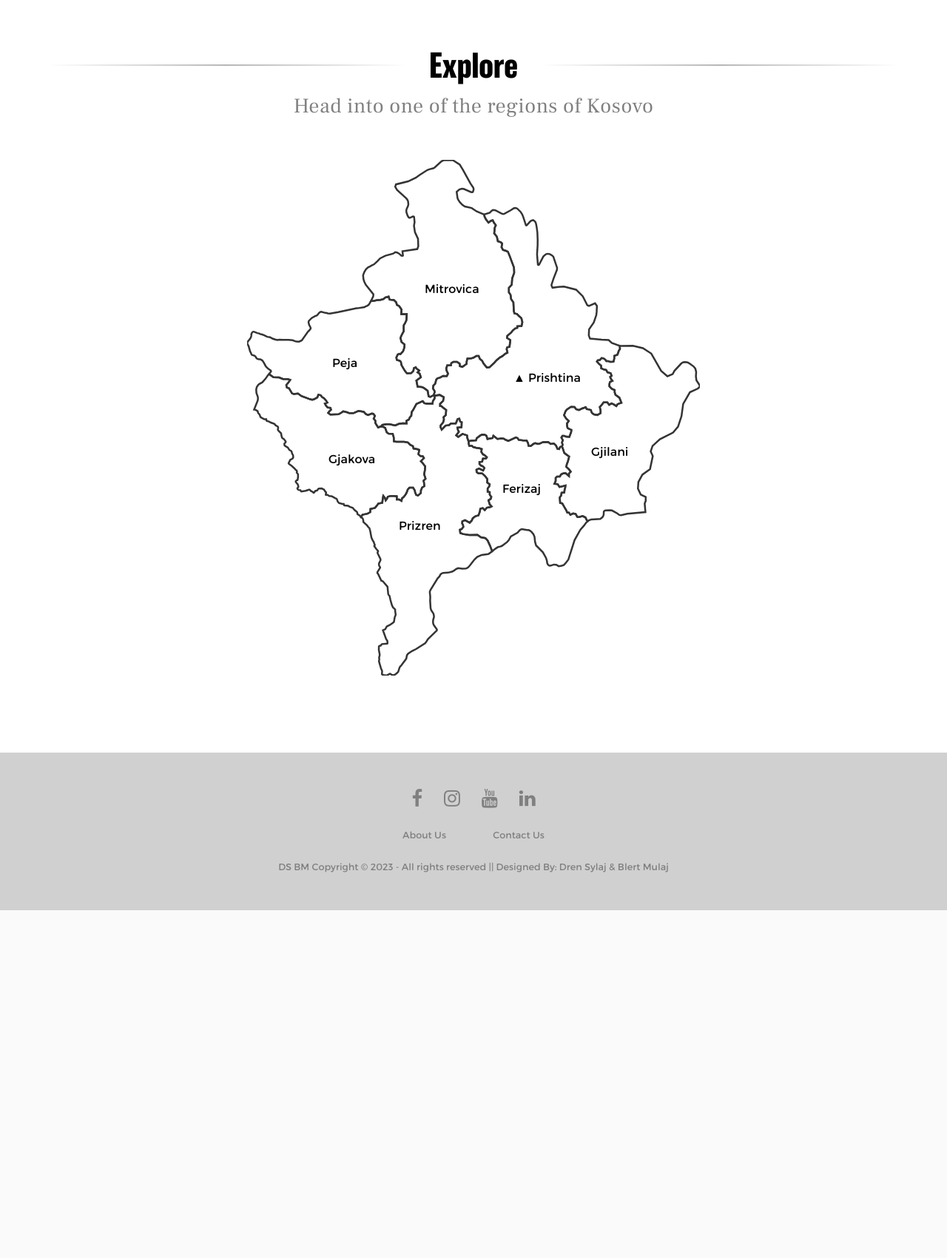
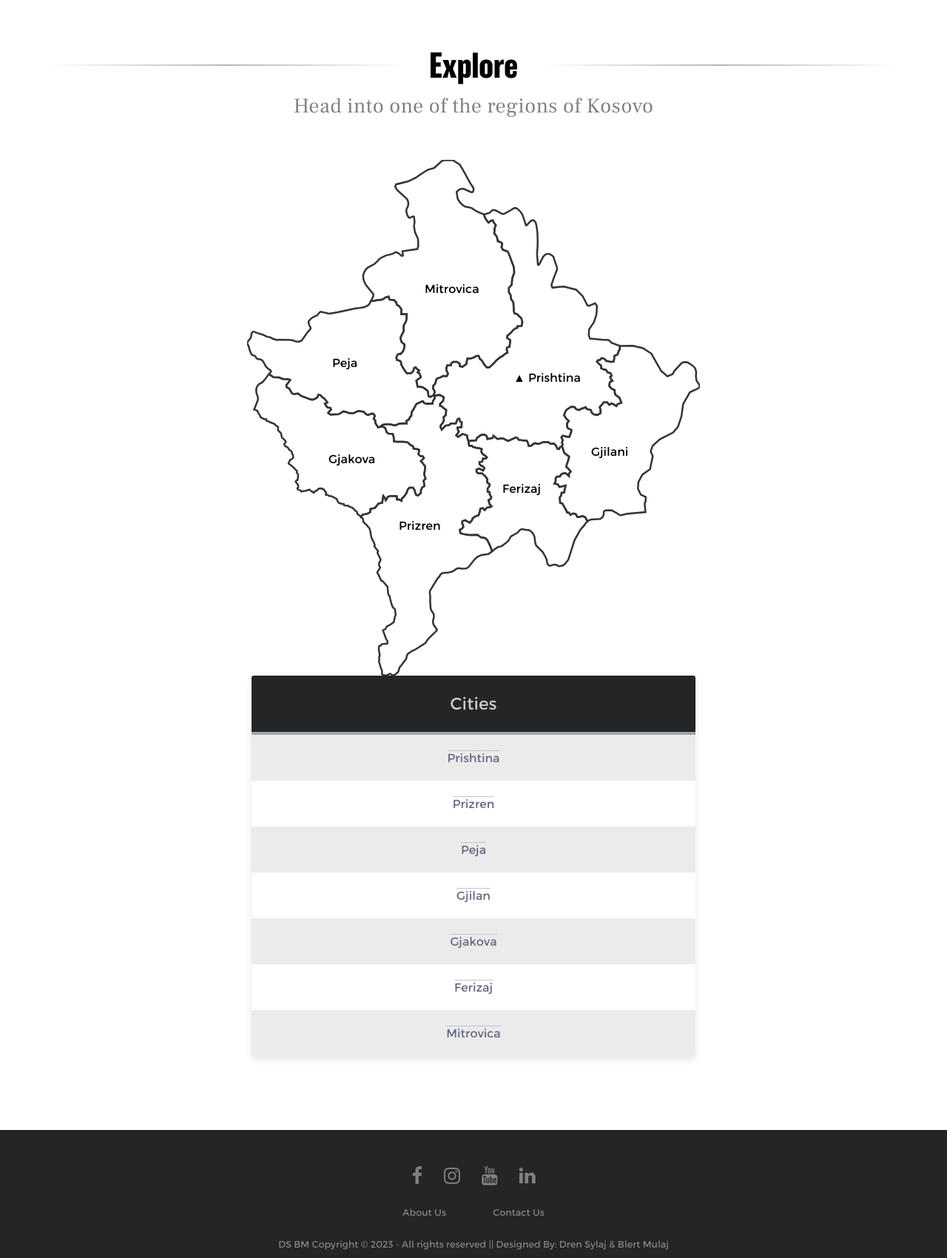
Before and after one commit to DrenSylaj/Projekti, a PHP site: page / in a window 1280 px wide; the page is wider, and only the part inside the window is pictured. Shown: the part 4800-6500 px from the top of that part at 74% size. Before the commit the page ends 6030 px from the top of that part, so only its background shows below. Run offline with PHP 8.4, Linux system fonts and the light colour scheme.

Commit message:
Added a table
Added a table that can be used as an optional way of navigating to the specific page of one of the cities.

```diff
--- a/index.css
+++ b/index.css
@@ -25,6 +25,11 @@
 @font-face {
     font-family: 'Frank';
     src: url(fonts/FrankRuhlLibre-Regular.ttf);
+}
+
+@font-face {
+    font-family: 'Sero';
+    src: url(fonts/SeroPro.ttf);
 }
 
 *{
@@ -158,6 +163,17 @@ body {
 
 /* ===== Colours ===== */
 :root{
+    --body-color: #18191A;
+    --nav-color: #242526;
+    --side-nav: #242526;
+    --text-color: #CCC;
+    --search-bar: #242526;
+    --underline-color: #244AA5;
+    --dropdown-background: #2c2d2d;
+    --shiriti-color: #fff;
+}
+
+body.dark{
     --body-color:#fff;
     --nav-color: #d0d0d0;
     --side-nav: #fff;
@@ -167,17 +183,6 @@ body {
     --underline-color: #D0A650;
     --dropdown-background: #ececec;
     --shiriti-color: #D0A650;
-}
-
-body.dark{
-    --body-color: #18191A;
-    --nav-color: #242526;
-    --side-nav: #242526;
-    --text-color: #CCC;
-    --search-bar: #242526;
-    --underline-color: #244AA5;
-    --dropdown-background: #2c2d2d;
-    --shiriti-color: #fff;
 }
 
 nav{
@@ -191,7 +196,7 @@ nav{
 }
 
 body.dark nav{
-    border: 1px solid #393838;
+    border: 1px solid #d0d0d0;
 
 }
 .logo-KS{
@@ -572,7 +577,7 @@ body.dark .search-field i{
     }
 
     .content p {
-        font-size: 16px;
+        font-size: 20px;
     }
 
     .content a {
@@ -1037,9 +1042,9 @@ label {
 
     .text-container p{
         text-align: center;
-        font-size: 16px;
-        font-weight: 200;
-        font-family: 'Gill Sans', 'Gill Sans MT', Calibri, 'Trebuchet MS', sans-serif;
+        font-size: 20px;
+        color: #434343;
+        font-family: 'Sero';
     }
 
     @import url("https://fonts.googleapis.com/css2?family=Lato:wght@400;700&family=Montserrat:wght@700&display=swap");
@@ -1232,3 +1237,132 @@ label {
     transition-delay: 500ms;
   }
 }
+
+@import url(https://fonts.googleapis.com/css?family=Roboto:400,500,700,300,100);
+
+div.table-title {
+   display: block;
+  margin: auto;
+  max-width: 600px;
+  padding:5px;
+  width: 100%;
+}
+
+.table-fill {
+  background: white;
+  border-radius:3px;
+  border-collapse: collapse;
+  height: 320px;
+  margin: auto;
+  max-width: 600px;
+  padding:5px;
+  width: 100%;
+  box-shadow: 0 5px 10px rgba(0, 0, 0, 0.1);
+  animation: float 5s infinite;
+}
+
+th{
+  color:var(--text-color);
+  background:var(--nav-color);
+  border-bottom:4px solid #9ea7af;
+  border-right: 1px solid #343a45;
+  font-size:23px;
+  font-weight: 100;
+  padding:24px;
+  text-align:left;
+  text-shadow: 0 1px 1px rgba(0, 0, 0, 0.1);
+  vertical-align:middle;
+}
+
+th:first-child {
+  border-top-left-radius:3px;
+}
+
+th:last-child {
+  border-top-right-radius:3px;
+  border-right:none;
+}
+
+tr a{
+    text-decoration: none;
+  border-top: 1px solid #C1C3D1;
+  border-bottom-: 1px solid #C1C3D1;
+  color:#666B85;
+  font-size:16px;
+  font-weight:normal;
+  text-shadow: 0 1px 1px rgba(256, 256, 256, 0.1);
+}
+
+tr a:hover td {
+  background:#4E5066;
+  color:#FFFFFF;
+  border-top: 1px solid #22262e;
+}
+
+tr:first-child {
+  border-top:none;
+}
+
+tr:last-child {
+  border-bottom:none;
+}
+
+tr:nth-child(odd) td {
+  background:#EBEBEB;
+}
+
+tr:nth-child(odd):hover td {
+  background:#4E5066;
+}
+
+tr:last-child td:first-child {
+  border-bottom-left-radius:3px;
+}
+
+tr:last-child td:last-child {
+  border-bottom-right-radius:3px;
+}
+
+td {
+  background:#FFFFFF;
+  padding:20px;
+  text-align:left;
+  vertical-align:middle;
+  font-weight:300;
+  font-size:18px;
+  text-shadow: -1px -1px 1px rgba(0, 0, 0, 0.1);
+  border-right: 1px solid #C1C3D1;
+}
+
+td:last-child {
+  border-right: 0px;
+}
+
+th.text-left {
+  text-align: center;
+}
+
+th.text-center {
+  text-align: center;
+}
+
+th.text-right {
+  text-align: right;
+}
+
+td.text-left {
+  text-align: center;
+}
+
+td.text-center {
+  text-align: center;
+}
+
+td.text-right {
+  text-align: right;
+}
+
+.map-container{
+    display: flex;
+    justify-content: center;
+}
--- a/index.html
+++ b/index.html
@@ -235,7 +235,9 @@
       <p class="paragraph2">Head into one of the regions of Kosovo</p>
       <div class="mapdiv"  id="harta">
         <?xml version="1.0" encoding="UTF-8" standalone="no"?>
-<svg
+
+<div class="map-container">
+        <svg
    xmlns:mapsvg="http://mapsvg.com"
    xmlns:dc="http://purl.org/dc/elements/1.1/"
    xmlns:rdf="http://www.w3.org/1999/02/22-rdf-syntax-ns#"
@@ -305,6 +307,38 @@
 </svg>
     </div>
 
+    <table class="table-fill">
+      <thead>
+      <tr>
+      <th class="text-left">Cities</th>
+      </tr>
+      </thead>
+      <tbody class="table-hover">
+      <tr>
+      <td class="text-left"><a href="Prishtina.html">Prishtina</a></td>
+      </tr>
+      <tr>
+      <td class="text-left"><a href="#Prizren">Prizren</a></td>
+      </tr>
+      <tr>
+      <td class="text-left"><a href="Peja.html">Peja</a></td>
+      </tr>
+      <tr>
+      <td class="text-left"><a href="#Gjilan">Gjilan</a></td>
+      </tr>
+      <tr>
+      <td class="text-left"><a href="#Gjakova">Gjakova</a></td>
+      </tr>
+      <tr>
+        <td class="text-left"><a href="#Ferizaj">Ferizaj</a></td>
+      </tr>
+      <tr>
+        <td class="text-left"><a href="#Mitrovica">Mitrovica</a></td>
+      </tr>
+      </tbody>
+    </table>
+  </div>
+
     <footer>
       <div class="footer">
       <div class="row">
```
Also changed, not shown: fonts/SeroPro.ttf (added).
